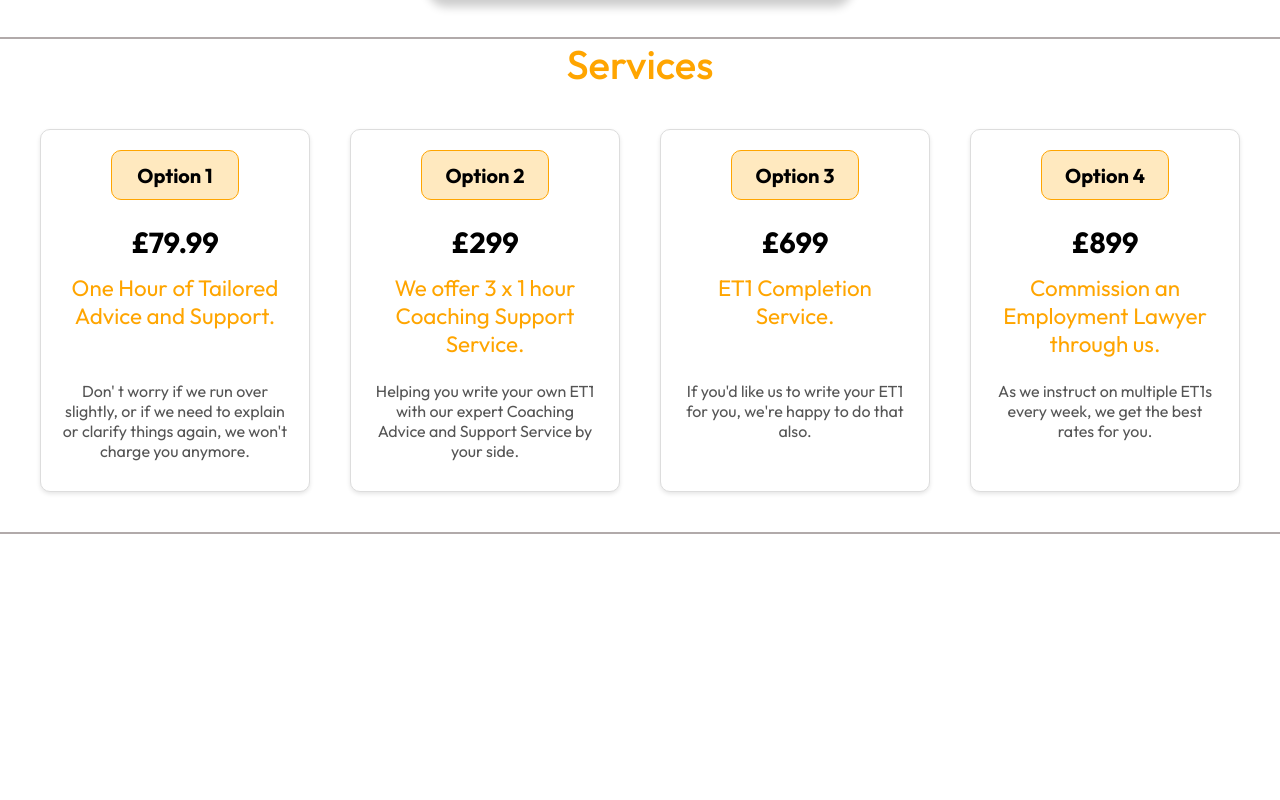
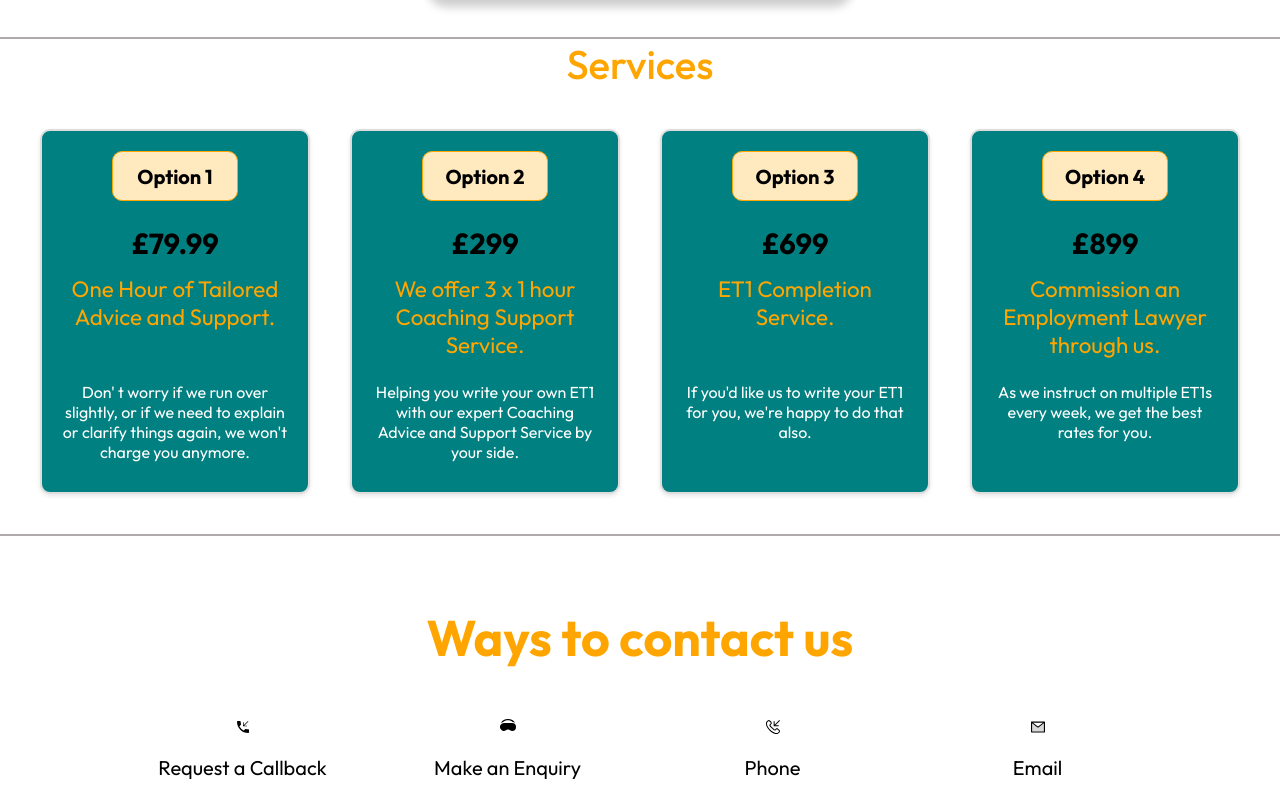
Before and after one commit to SabbirHossainRuet/myet-project, a React (Vite) app in the folder frontend/: page / in a window 1280 px wide. Shown: the part 1536-2336 px from the top of the page. Before the commit the page ends 2070 px from the top, so only its background shows below. Built offline with nearby package versions, Linux system fonts and the light colour scheme.

Commit message:
Update 2 19.08.2024

```diff
--- a/frontend/package.json
+++ b/frontend/package.json
@@ -12,6 +12,7 @@
   "dependencies": {
     "react": "^18.3.1",
     "react-dom": "^18.3.1",
+    "react-icons": "^5.3.0",
     "react-router-dom": "^6.26.1"
   },
   "devDependencies": {
--- a/frontend/src/App.jsx
+++ b/frontend/src/App.jsx
@@ -3,6 +3,7 @@ import Navbar from './components/Navbar/Navbar'
 import Mission from './components/Mission/Mission'
 import ETGuides from './components/ETGuides/ETGuides'
 import Services from './components/Services/Services'
+import Contact from './components/Contact/Contact'
 
 const App = () => {
   return (
@@ -11,6 +12,7 @@ const App = () => {
       <Mission />
       <ETGuides />
       <Services />
+      <Contact />
 
     </div>
   )
--- /dev/null
+++ b/frontend/src/components/Contact/Contact.css
@@ -0,0 +1,36 @@
+.contact {
+    margin: 10px 100px;
+    padding: 10px 10px;
+    box-sizing: border-box;
+}
+
+.contact-container {
+    display: flex;
+    flex-direction: column;
+    position: relative;
+}
+
+.contact-container h3 {
+    padding: 50px 0px;
+    text-align: center;
+    color: orange;
+    font-size: 50px;
+}
+
+.contact-container-grid {
+    display: grid;
+    grid-template-columns: repeat(auto-fit, minmax(100px, 1fr));
+    min-height: 50px;
+}
+
+.contact-item {
+    display: flex;
+    flex-direction: column;
+    align-items: center;
+    justify-content: center;
+    gap: 20px;
+}
+
+.contact-item p {
+    font-size: 20px;
+}
--- /dev/null
+++ b/frontend/src/components/Contact/Contact.jsx
@@ -0,0 +1,36 @@
+import React from 'react'
+import './Contact.css'
+import { BsHeadsetVr } from "react-icons/bs";
+import { AiTwotoneMail } from "react-icons/ai";
+import { VscCallIncoming } from "react-icons/vsc";
+import { MdPhoneCallback } from "react-icons/md";
+
+const Contact = () => {
+    return (
+        <div className='contact'>
+            <div className="contact-container">
+                <h3>Ways to contact us</h3>
+                <div className="contact-container-grid">
+                    <div className="contact-item">
+                        <MdPhoneCallback />
+                        <p>Request a Callback</p>
+                    </div>
+                    <div className="contact-item">
+                        <BsHeadsetVr />
+                        <p>Make an Enquiry</p>
+                    </div>
+                    <div className="contact-item">
+                        <VscCallIncoming />
+                        <p>Phone</p>
+                    </div>
+                    <div className="contact-item">
+                        <AiTwotoneMail />
+                        <p>Email</p>
+                    </div>
+                </div>
+            </div>
+        </div>
+    )
+}
+
+export default Contact
--- a/frontend/src/components/Services/Services.css
+++ b/frontend/src/components/Services/Services.css
@@ -19,9 +19,9 @@
 }
 
 .services-bundle-item {
-    background-color: #fff;
+    background-color: teal;
     /* Inner padding for each item */
-    border: 1px solid #ddd;
+    border: 2px solid #ddd;
     border-radius: 10px;
     /* Center the text */
     box-shadow: 0px 2px 4px rgba(0, 0, 0, 0.1);
@@ -36,9 +36,9 @@
 }
 
 .services-bundle-item:hover {
-    transform: translateY(-5px);
+    transform: translateY(-10px);
     /* Slight lift on hover */
-    box-shadow: 0px 6px 12px rgba(0, 0, 0, 0.2);
+    box-shadow: 0px 10px 15px rgba(0, 0, 0, 0.2);
     /* Enhance shadow on hover */
 }
 
@@ -83,5 +83,5 @@
 
 .services-bundle-item .description {
     font-size: 1em;
-    color: #555;
+    color: white;
 }
```
Also changed, not shown: 1 other file (tests, documents, lock files or other folders).
